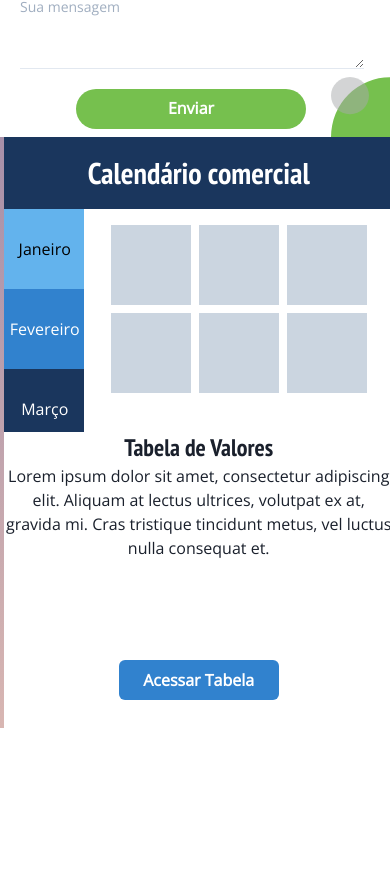
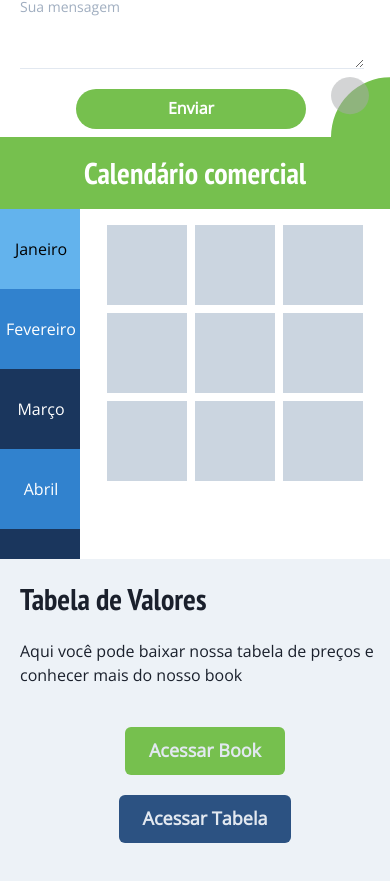
Before and after one commit to nicoedu/SBNC-radio-web, a Next.js app: page /radios/band in a window 390 px wide. Shown: the part 1338-2219 px from the top of the page. Before the commit the page ends 2066 px from the top, so only its background shows below. Built offline with nearby package versions, Linux system fonts and the light colour scheme.

Commit message:
Changes for mobile devices

```diff
--- a/components/ContactForm.tsx
+++ b/components/ContactForm.tsx
@@ -11,10 +11,7 @@ import {
 } from '@chakra-ui/react'
 import SvgCornerRadio from '@components/layout/corner-radio'
 
-export default function ContactForm({
-  isHome = false,
-  radioColor
-}: {
+export default function ContactForm({isHome = false,radioColor}: {
   isHome?: boolean
   radioColor?: string
 }): JSX.Element {
--- a/pages/radios/[id].tsx
+++ b/pages/radios/[id].tsx
@@ -117,12 +117,12 @@ export default function Radio({
         <Flex
           flexDirection="column"
           w={['100vw', '20vw']}
-          h="70vh"
+          h={['100vh']}
           bg="white"
-          ml="2%"
+          // ml="2%"
         >
-          <Calendar radioData={radioData} />
-          <PriceTable radioData={radioData} />
+          <Calendar radioColor={radioData.color} />
+          <PriceTable radioColor={radioData.color} />
         </Flex>
       </Flex>
     </Box>
@@ -232,7 +232,7 @@ function Book({ radioData }: { radioData: IRadioData }) {
   )
 }
 
-function Calendar({ radioData }) {
+function Calendar({ radioColor }: { radioColor?: string }): JSX.Element {
   const months = [
     'Janeiro',
     'Fevereiro',
@@ -248,10 +248,12 @@ function Calendar({ radioData }) {
     'Dezembro'
   ]
   return (
-    <Box h="50%" overflow="scroll">
-      <Heading bg="blue.900" color="white" pb={4} pt={4}>
+    <Flex h="50%" direction="column">
+      <Heading bg={radioColor} color="white" pb={4} pt={4}>
         Calendário comercial
       </Heading>
+
+      <Box h={'100%'} overflowY="scroll" overflowX="hidden">
         <Tabs isManual w="100%" orientation="vertical" border="0">
           <TabList>
             {months.map((value, index) => {
@@ -284,6 +286,12 @@ function Calendar({ radioData }) {
                       <Box w={[20]} h={[20]} background={['gray.300']}></Box>
                       <Box w={[20]} h={[20]} background={['gray.300']}></Box>
                     </HStack>
+
+                    <HStack>
+                      <Box w={[20]} h={[20]} background={['gray.300']}></Box>
+                      <Box w={[20]} h={[20]} background={['gray.300']}></Box>
+                      <Box w={[20]} h={[20]} background={['gray.300']}></Box>
+                    </HStack>
                   </VStack>
                 </TabPanel>
               )
@@ -291,33 +299,46 @@ function Calendar({ radioData }) {
           </TabPanels>
         </Tabs>
       </Box>
-  )
-}
-
-function PriceTable({ radioData }: { radioData: IRadioData }) {
-  return (
-    <Flex flexDirection="column" align="center">
-      <Heading fontWeight="bold" fontSize="2xl">
-        Tabela de Valores
-      </Heading>
-      <Text mb={10}>
-        Lorem ipsum dolor sit amet, consectetur adipiscing elit. Aliquam at
-        lectus ultrices, volutpat ex at, gravida mi. Cras tristique tincidunt
-        metus, vel luctus nulla consequat et.
-      </Text>
-
-      <DownloadModal isBook={true} color={radioData.color} />
-      <DownloadModal isBook={false} color="blue" />
     </Flex>
   )
 }
 
-function DownloadModal({ isBook, color }: { isBook: boolean; color: string }) {
+function PriceTable({ radioColor }: { radioColor?: string }): JSX.Element {
+  return (
+    <Flex flexDirection="column" align="center" bg="gray.100" h={'50%'} pl={5}>
+      <Heading
+        fontWeight="bold"
+        fontSize={['3xl', '2xl']}
+        mb={5}
+        mt={5}
+        textAlign="left"
+        w={'100%'}
+      >
+        Tabela de Valores
+      </Heading>
+      <Text mb={10} textAlign="left">
+        Aqui você pode baixar nossa tabela de preços e conhecer mais do nosso
+        book
+      </Text>
+
+      <DownloadModal isBook={true} color={radioColor} />
+      <DownloadModal isBook={false} color="blue.700" />
+    </Flex>
+  )
+}
+
+function DownloadModal({
+  isBook,
+  color
+}: {
+  isBook?: boolean
+  color?: string
+}): JSX.Element {
   const { isOpen, onOpen, onClose } = useDisclosure()
   const buttonsName = isBook ? 'Book' : 'Tabela'
   return (
     <>
-      <Button onClick={onOpen} colorScheme={color} w={40} h={10} mb={5}>
+      <Button onClick={onOpen} bg={color} color={'gray.200'} size={'lg'} mb={5}>
         {'Acessar ' + buttonsName}
       </Button>
 
@@ -366,10 +387,21 @@ function DownloadModal({ isBook, color }: { isBook: boolean; color: string }) {
           </ModalBody>
 
           <ModalFooter mt={5}>
-            <Button colorScheme="red" mr={3} onClick={onClose} d="block" h={50}>
-              Receber tabela por e-mail
+            <Button
+              colorScheme="red"
+              onClick={onClose}
+              d="block"
+              size={'lg'}
+              fontSize={['sm']}
+            >
+              {'Receber ' + buttonsName}
             </Button>
-            <Button variant="ghost" onClick={onClose} d="block">
+            <Button
+              variant="ghost"
+              onClick={onClose}
+              d="block"
+              fontSize={['sm']}
+            >
               Não agora, obrigado!
             </Button>
           </ModalFooter>
```
Lines whose indentation alone changed are shown as unchanged.
